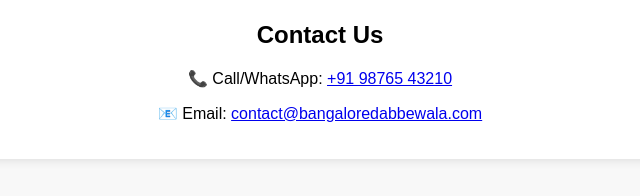
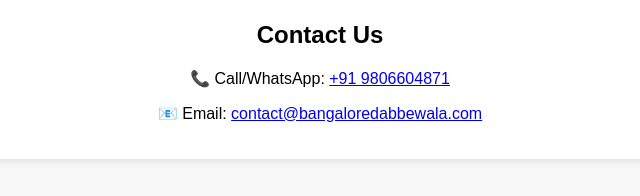
Before and after one commit to ayush068/Bangalore-Dabbe-Wala, a plain HTML site: page index.html in a window 1280 px wide. Shown: the part 810-1006 px from the top of the page, 320-960 px from the left. Drawn offline with Linux system fonts and the light colour scheme.

Commit message:
Update index.html

```diff
--- a/index.html
+++ b/index.html
@@ -54,7 +54,7 @@
 
     <section id="contact">
         <h2>Contact Us</h2>
-        <p>📞 Call/WhatsApp: <a href="tel:+919876543210">+91 98765 43210</a></p>
+        <p>📞 Call/WhatsApp: <a href="tel:+919806604871">+91 9806604871</a></p>
         <p>📧 Email: <a href="mailto:contact@bangaloredabbewala.com">contact@bangaloredabbewala.com</a></p>
     </section>
 
```
